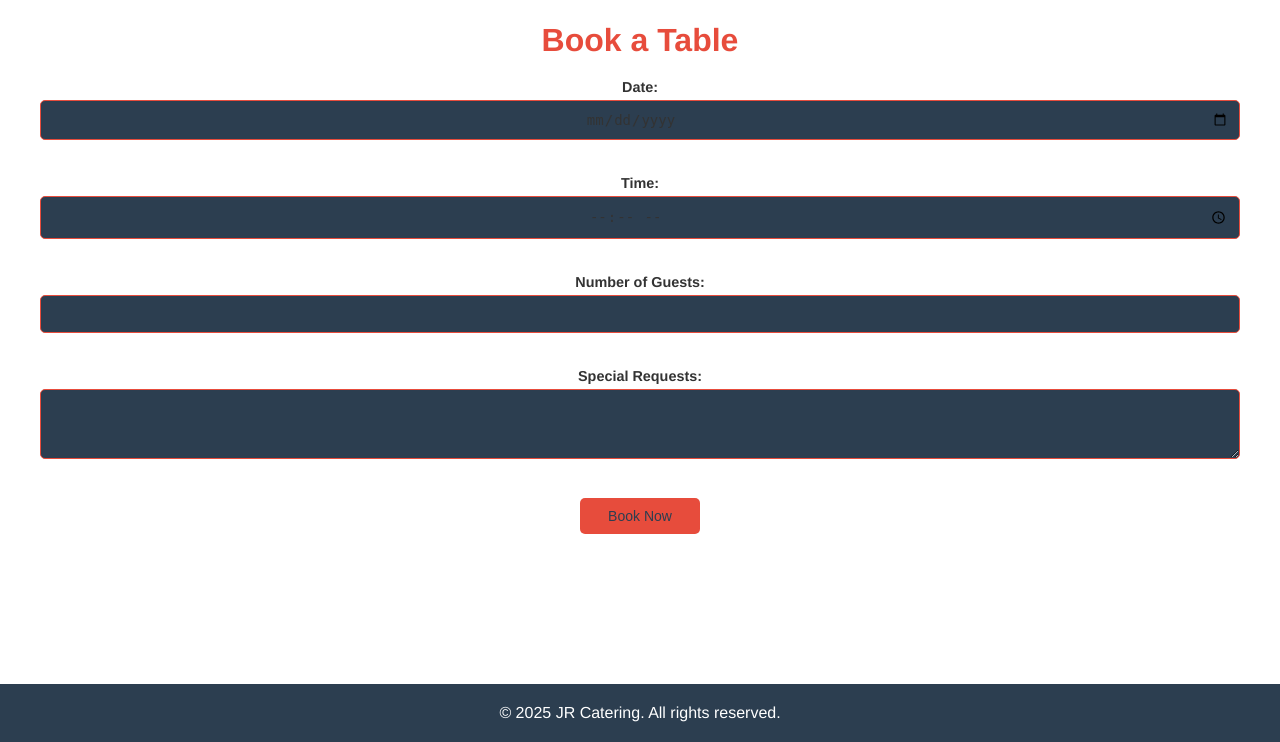
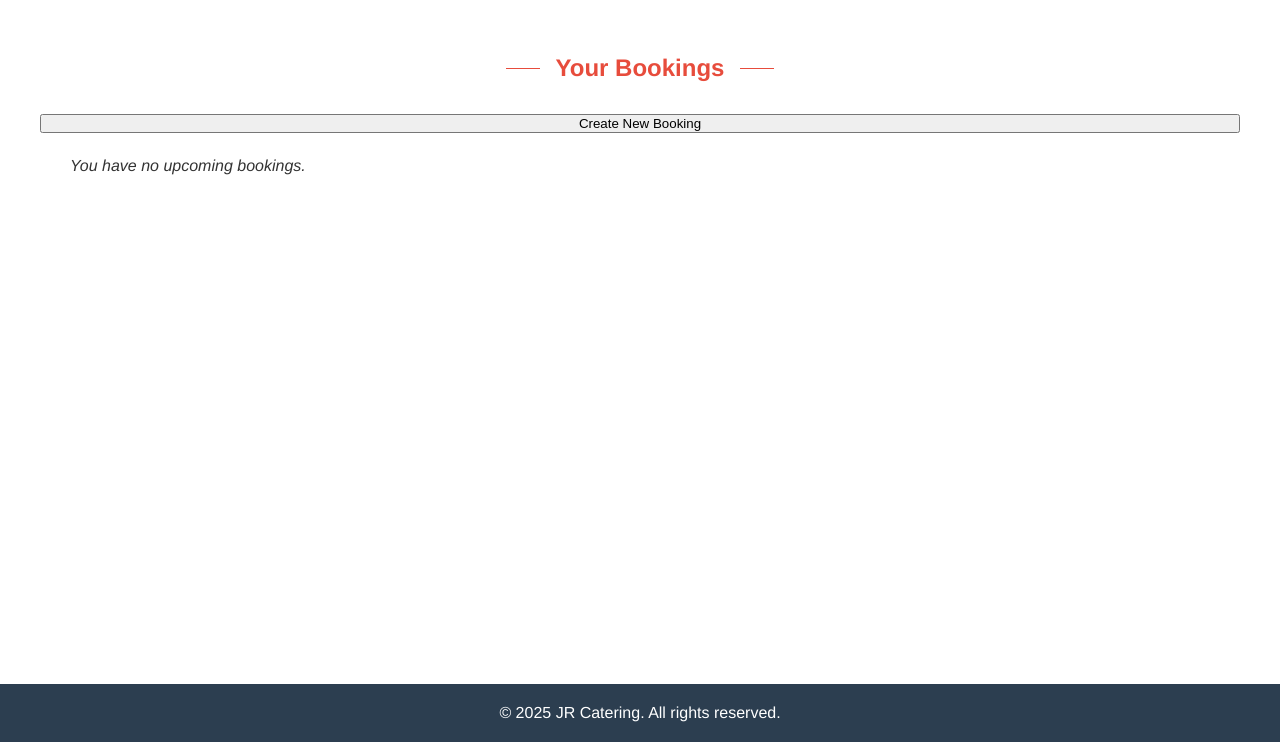
Before and after one commit to ellisrobertsx/JR-Catering-Django, a Django app: page /book/ in a window 1280 px wide. Shown: the part 58-800 px from the top of the page. Run offline with Django 4.2, Linux system fonts and the light colour scheme; a user stored in the database is signed in; data comes from the database, SQL or seed files in the repository; both versions use the stored data as it was after the commit.

Commit message:
updated booking form to support django

```diff
--- a/catering/admin.py
+++ b/catering/admin.py
@@ -15,9 +15,9 @@
 
 @admin.register(Booking)
 class BookingAdmin(admin.ModelAdmin):
-    list_display = ('name', 'user', 'date', 'time', 'guests')
+    list_display = ('name', 'user', 'date', 'time', 'guests', 'special_requests')  # Updated fields
     list_filter = ('date',)
-    search_fields = ('name', 'email')
+    search_fields = ('name', 'email', 'phone')
 
 @admin.register(Contact)
 class ContactAdmin(admin.ModelAdmin):
--- a/catering/views.py
+++ b/catering/views.py
@@ -57,7 +57,7 @@
             messages.error(request, 'Please fill in all required fields.')
         else:
             try:
-                Contact.objects.create(name=name, email=email, phone=phone, message=message)
+                Contact.objects.create(name=name, email=email, message=message)
                 messages.success(request, 'Message sent successfully!')
                 return redirect('contact')
             except Exception as e:
@@ -67,10 +67,8 @@
 
 @login_required
 def book(request):
-    # Display user bookings
-    logger.debug(f"Book - User authenticated: {request.user.is_authenticated}")
     bookings = Booking.objects.filter(user=request.user, date__gte=timezone.now().date()).order_by('date', 'time')
-    return render(request, 'book.html', {'bookings': bookings})
+    return render(request, 'bookings.html', {'bookings': bookings})
 
 @login_required
 def create_booking(request):
@@ -105,7 +103,7 @@
                     'name': new_booking.name,
                     'email': new_booking.email,
                     'phone': new_booking.phone,
-                    'date': new_booking.date,
+                    'date': str(new_booking.date),
                     'time': new_booking.time,
                     'guests': new_booking.guests
                 }
--- a/jr_catering/urls.py
+++ b/jr_catering/urls.py
@@ -14,7 +14,7 @@
 from django.views.decorators.csrf import csrf_exempt
 import json
 from datetime import datetime
-from catering.views import register
+from catering.views import register, book, create_booking, edit_booking, delete_booking
 ##from .models import Booking, MenuItem, Category
 
 def home(request):
@@ -25,9 +25,6 @@
 
 def drinks_menu(request):
     return render(request, 'drinks_menu.html')
-
-def book(request):
-    return render(request, 'book.html')
 
 def contact(request):
     return render(request, 'contact.html')
@@ -62,4 +59,7 @@
     path('logout/', logout_view, name='logout'),
     path('register/', register, name='register'),
     path('admin_panel/', admin_panel, name='admin_panel'),
+    path('create_booking/', create_booking, name='create_booking'),
+    path('edit_booking/<int:booking_id>/', edit_booking, name='edit_booking'),
+    path('delete_booking/<int:booking_id>/', delete_booking, name='delete_booking'),
 ]
--- a/static/css/style.css
+++ b/static/css/style.css
@@ -600,14 +600,9 @@
     transform: translateY(-1px);
 }
 
+/* Ensure booking form is hidden by default and only shown by JS */
 #new-booking-form {
-    margin-bottom: 2rem;
-    background-color: var(--secondary-color);
-    padding: 2rem;
-    border-radius: 8px;
-    border: 1px solid var(--accent-color);
-    width: 95%;
-    margin: 2rem auto;
+    display: none;
 }
 
 #new-booking-form h2 {
--- a/templates/book.html
+++ /dev/null
@@ -1,30 +0,0 @@
-{% extends 'base.html' %}
-{% load static %}
-
-{% block title %}Book a Table - JR Catering{% endblock %}
-
-{% block content %}
-<div class="booking-container">
-    <h1>Book a Table</h1>
-    <form method="post">
-        {% csrf_token %}
-        <div class="form-group">
-            <label for="date">Date:</label>
-            <input type="date" id="date" name="date" required>
-        </div>
-        <div class="form-group">
-            <label for="time">Time:</label>
-            <input type="time" id="time" name="time" required>
-        </div>
-        <div class="form-group">
-            <label for="guests">Number of Guests:</label>
-            <input type="number" id="guests" name="guests" min="1" max="20" required>
-        </div>
-        <div class="form-group">
-            <label for="notes">Special Requests:</label>
-            <textarea id="notes" name="notes" rows="3"></textarea>
-        </div>
-        <button type="submit">Book Now</button>
-    </form>
-</div>
-{% endblock %}
--- /dev/null
+++ b/templates/bookings.html
@@ -0,0 +1,386 @@
+{% extends 'base.html' %}
+{% load static %}
+{% block title %}My Bookings - JR Catering{% endblock %}
+{% block content %}
+<div class="menu-container">
+    <div class="section-title">
+        <span class="line"></span>
+        <h2>Your Bookings</h2>
+        <span class="line"></span>
+    </div>
+    {% if not user.is_authenticated %}
+        <div class="login-prompt">
+            <p>Please log in to view and manage your bookings.</p>
+            <a href="{% url 'login' %}" class="btn primary-btn">Login</a>
+        </div>
+    {% else %}
+        <div class="booking-actions center">
+            <button class="btn primary-btn" onclick="toggleNewBookingForm()">Create New Booking</button>
+        </div>
+        <div id="new-booking-form" class="form-container" style="display: none;">
+            <h2>Make a New Booking</h2>
+            <form id="new-booking-form-element" onsubmit="submitNewBooking(event)">
+                {% csrf_token %}
+                <div class="form-group">
+                    <label for="name">Name:</label>
+                    <input type="text" id="name" name="name" value="{{ user.username }}" required>
+                </div>
+                <div class="form-group">
+                    <label for="email">Email:</label>
+                    <input type="email" id="email" name="email" value="{{ user.email }}" required>
+                </div>
+                <div class="form-group">
+                    <label for="phone">Phone:</label>
+                    <input type="tel" id="phone" name="phone" required>
+                </div>
+                <div class="form-group">
+                    <label for="date">Date:</label>
+                    <input type="date" id="date" name="date" required min="">
+                </div>
+                <div class="form-group">
+                    <label for="time">Time:</label>
+                    <select id="time" name="time" required>
+                        <option value="">Select a time</option>
+                    </select>
+                </div>
+                <div class="form-group">
+                    <label for="guests">Number of Guests:</label>
+                    <input type="number" id="guests" name="guests" min="1" max="20" required>
+                </div>
+                <div class="form-group">
+                    <label for="special_requests">Special Requests (Optional):</label>
+                    <textarea id="special_requests" name="special_requests"></textarea>
+                </div>
+                <div class="booking-actions">
+                    <button type="submit" class="btn edit-btn">Make Booking</button>
+                    <button type="button" class="btn cancel-btn" onclick="toggleNewBookingForm()">Cancel</button>
+                </div>
+            </form>
+        </div>
+        <div class="unique-bookings-grid">
+            {% if bookings %}
+                {% for booking in bookings %}
+                    <div class="unique-booking-card" data-booking-id="{{ booking.id }}">
+                        <div class="unique-booking-display" id="booking-display-{{ booking.id }}">
+                            <div class="booking-info" id="booking-info-{{ booking.id }}">
+                                <p><strong>Booking ID:</strong> {{ booking.id }}</p>
+                                <p><strong>Date:</strong> {{ booking.date }}</p>
+                                <p><strong>Time:</strong> {{ booking.time|time:"H:i" }}</p>
+                                <p><strong>Guests:</strong> {{ booking.guests }}</p>
+                            </div>
+                            <div class="booking-actions">
+                                <button class="btn edit-btn" onclick="toggleEditForm({{ booking.id }})">Edit Booking</button>
+                                <button class="btn cancel-btn" onclick="deleteBooking({{ booking.id }})">Cancel Booking</button>
+                            </div>
+                        </div>
+                        <div class="unique-booking-edit-form" id="edit-form-{{ booking.id }}" style="display: none;">
+                            <form onsubmit="updateBooking(event, {{ booking.id }})">
+                                {% csrf_token %}
+                                <div class="form-group">
+                                    <label for="name-{{ booking.id }}">Name:</label>
+                                    <input type="text" id="name-{{ booking.id }}" name="name" value="{{ booking.name }}" required>
+                                </div>
+                                <div class="form-group">
+                                    <label for="email-{{ booking.id }}">Email:</label>
+                                    <input type="email" id="email-{{ booking.id }}" name="email" value="{{ booking.email }}" required>
+                                </div>
+                                <div class="form-group">
+                                    <label for="phone-{{ booking.id }}">Phone:</label>
+                                    <input type="tel" id="phone-{{ booking.id }}" name="phone" value="{{ booking.phone }}" required>
+                                </div>
+                                <div class="form-group">
+                                    <label for="date-{{ booking.id }}">Date:</label>
+                                    <input type="date" id="date-{{ booking.id }}" name="date" value="{{ booking.date }}" required>
+                                </div>
+                                <div class="form-group">
+                                    <label for="time-{{ booking.id }}">Time:</label>
+                                    <select id="time-{{ booking.id }}" name="time" required>
+                                        <option value="">Select a time</option>
+                                    </select>
+                                </div>
+                                <div class="form-group">
+                                    <label for="guests-{{ booking.id }}">Guests:</label>
+                                    <input type="number" id="guests-{{ booking.id }}" name="guests" value="{{ booking.guests }}" min="1" max="20" required>
+                                </div>
+                                <div class="booking-actions">
+                                    <button type="submit" class="btn save-btn">Save Changes</button>
+                                    <button type="button" class="btn cancel-btn" onclick="toggleEditForm({{ booking.id }})">Cancel</button>
+                                </div>
+                            </form>
+                        </div>
+                    </div>
+                {% endfor %}
+            {% else %}
+                <p class="no-bookings">You have no upcoming bookings.</p>
+            {% endif %}
+        </div>
+    {% endif %}
+</div>
+<script>
+function getCsrfToken() {
+    return document.querySelector('[name=csrfmiddlewaretoken]').value;
+}
+function setMinDate(inputId) {
+    const dateInput = document.getElementById(inputId);
+    const tomorrow = new Date();
+    tomorrow.setDate(tomorrow.getDate() + 1);
+    const yyyy = tomorrow.getFullYear();
+    const mm = String(tomorrow.getMonth() + 1).padStart(2, '0');
+    const dd = String(tomorrow.getDate()).padStart(2, '0');
+    dateInput.min = `${yyyy}-${mm}-${dd}`;
+}
+function generateTimeSlots(selectId) {
+    const timeSelect = document.getElementById(selectId);
+    timeSelect.innerHTML = '<option value="">Select a time</option>';
+    const startHour = 11;
+    const endHour = 22;
+    for (let hour = startHour; hour < endHour; hour++) {
+        for (let minute = 0; minute < 60; minute += 5) {
+            const formattedHour = String(hour).padStart(2, '0');
+            const formattedMinute = String(minute).padStart(2, '0');
+            const timeString = `${formattedHour}:${formattedMinute}`;
+            const option = document.createElement('option');
+            option.value = timeString;
+            option.textContent = timeString;
+            timeSelect.appendChild(option);
+        }
+    }
+}
+function toggleNewBookingForm() {
+    const form = document.getElementById('new-booking-form');
+    if (form.style.display === 'none' || form.style.display === '') {
+        form.style.display = 'block';
+        setMinDate('date');
+        generateTimeSlots('time');
+    } else {
+        form.style.display = 'none';
+    }
+}
+function toggleEditForm(bookingId) {
+    const targetCard = document.querySelector(`.unique-booking-card[data-booking-id="${bookingId}"]`);
+    const allBookingCards = document.querySelectorAll('.unique-booking-card');
+    allBookingCards.forEach(card => {
+        if (card !== targetCard) {
+            card.classList.remove('editing');
+            const editForm = card.querySelector('.unique-booking-edit-form');
+            const displayForm = card.querySelector('.unique-booking-display');
+            if (editForm) editForm.style.display = 'none';
+            if (displayForm) displayForm.style.display = 'block';
+        }
+    });
+    if (targetCard) {
+        const isEditing = targetCard.classList.toggle('editing');
+        const editForm = targetCard.querySelector('.unique-booking-edit-form');
+        const displayForm = targetCard.querySelector('.unique-booking-display');
+        if (isEditing) {
+            editForm.style.display = 'block';
+            displayForm.style.display = 'none';
+            setMinDate(`date-${bookingId}`);
+            generateTimeSlots(`time-${bookingId}`);
+            const currentTime = document.getElementById(`booking-info-${bookingId}`).querySelector('p:nth-child(3)').textContent.split(': ')[1];
+            document.getElementById(`time-${bookingId}`).value = currentTime;
+            targetCard.style.gridColumn = 'span 2';
+        } else {
+            editForm.style.display = 'none';
+            displayForm.style.display = 'block';
+            targetCard.style.gridColumn = 'auto';
+        }
+    }
+}
+document.addEventListener('DOMContentLoaded', function() {
+    setMinDate('date');
+    generateTimeSlots('time');
+});
+function updateBooking(event, bookingId) {
+    event.preventDefault();
+    const nameValue = document.getElementById(`name-${bookingId}`).value;
+    const emailValue = document.getElementById(`email-${bookingId}`).value;
+    const phoneValue = document.getElementById(`phone-${bookingId}`).value;
+    const dateValue = document.getElementById(`date-${bookingId}`).value;
+    const timeValue = document.getElementById(`time-${bookingId}`).value;
+    const guestsValue = document.getElementById(`guests-${bookingId}`).value;
+    const bookingData = {
+        name: nameValue,
+        email: emailValue,
+        phone: phoneValue,
+        date: dateValue,
+        time: timeValue,
+        guests: parseInt(guestsValue)
+    };
+    fetch(`{% url 'edit_booking' booking_id=0 %}`.replace('0', bookingId), {
+        method: 'POST',
+        headers: {
+            'Content-Type': 'application/json',
+            'X-Requested-With': 'XMLHttpRequest',
+            'X-CSRFToken': getCsrfToken()
+        },
+        body: JSON.stringify(bookingData)
+    })
+    .then(response => {
+        if (!response.ok) {
+            return response.json().then(data => {
+                throw new Error(data.error || 'Failed to update booking');
+            });
+        }
+        return response.json();
+    })
+    .then(data => {
+        if (data.success) {
+            const infoDiv = document.getElementById(`booking-info-${bookingId}`);
+            infoDiv.innerHTML = `
+                <p><strong>Booking ID:</strong> ${bookingId}</p>
+                <p><strong>Date:</strong> ${bookingData.date}</p>
+                <p><strong>Time:</strong> ${bookingData.time}</p>
+                <p><strong>Guests:</strong> ${bookingData.guests}</p>
+            `;
+            toggleEditForm(bookingId);
+            alert('Booking updated successfully!');
+        }
+    })
+    .catch(error => {
+        console.error('Update failed:', error);
+        alert(`Error updating booking: ${error.message}`);
+    });
+}
+function deleteBooking(bookingId) {
+    if (confirm('Are you sure you want to cancel this booking?')) {
+        fetch(`{% url 'delete_booking' booking_id=0 %}`.replace('0', bookingId), {
+            method: 'POST',
+            headers: {
+                'Content-Type': 'application/json',
+                'X-CSRFToken': getCsrfToken()
+            }
+        })
+        .then(response => {
+            if (response.ok) {
+                const bookingCard = document.querySelector(`.unique-booking-card[data-booking-id="${bookingId}"]`);
+                if (bookingCard) {
+                    bookingCard.remove();
+                    const remainingBookings = document.querySelectorAll('.unique-booking-card');
+                    if (remainingBookings.length === 0) {
+                        const bookingsGrid = document.querySelector('.unique-bookings-grid');
+                        bookingsGrid.innerHTML = '<p class="no-bookings">You have no upcoming bookings.</p>';
+                    }
+                }
+                alert('Booking cancelled successfully!');
+            } else {
+                alert('Failed to cancel booking. Please try again.');
+            }
+        })
+        .catch(error => {
+            console.error('Error:', error);
+            alert('Error cancelling booking. Please try again.');
+        });
+    }
+}
+function submitNewBooking(event) {
+    event.preventDefault();
+    const nameValue = document.getElementById('name').value;
+    const emailValue = document.getElementById('email').value;
+    const phoneValue = document.getElementById('phone').value;
+    const dateValue = document.getElementById('date').value;
+    const timeValue = document.getElementById('time').value;
+    const guestsValue = document.getElementById('guests').value;
+    const specialRequestsValue = document.getElementById('special_requests').value;
+    const bookingData = {
+        name: nameValue,
+        email: emailValue,
+        phone: phoneValue,
+        date: dateValue,
+        time: timeValue,
+        guests: parseInt(guestsValue),
+        special_requests: specialRequestsValue
+    };
+    const submitButton = event.target.querySelector('button[type="submit"]');
+    submitButton.disabled = true;
+    submitButton.textContent = 'Creating booking...';
+    fetch('{% url 'create_booking' %}', {
+        method: 'POST',
+        headers: {
+            'Content-Type': 'application/json',
+            'X-Requested-With': 'XMLHttpRequest',
+            'X-CSRFToken': getCsrfToken()
+        },
+        body: JSON.stringify(bookingData)
+    })
+    .then(response => {
+        return response.json().then(data => {
+            if (!response.ok) {
+                throw new Error(data.error || 'Failed to create booking');
+            }
+            return data;
+        });
+    })
+    .then(data => {
+        const bookingsGrid = document.querySelector('.unique-bookings-grid');
+        const noBookingsMessage = document.querySelector('.no-bookings');
+        if (noBookingsMessage) {
+            noBookingsMessage.remove();
+        }
+        const newBookingCard = `
+            <div class="unique-booking-card" data-booking-id="${data.booking.id}">
+                <div class="unique-booking-display" id="booking-display-${data.booking.id}">
+                    <div class="booking-info" id="booking-info-${data.booking.id}">
+                        <p><strong>Booking ID:</strong> ${data.booking.id}</p>
+                        <p><strong>Date:</strong> ${data.booking.date}</p>
+                        <p><strong>Time:</strong> ${data.booking.time}</p>
+                        <p><strong>Guests:</strong> ${data.booking.guests}</p>
+                    </div>
+                    <div class="booking-actions">
+                        <button class="btn edit-btn" onclick="toggleEditForm(${data.booking.id})">Edit Booking</button>
+                        <button class="btn cancel-btn" onclick="deleteBooking(${data.booking.id})">Cancel Booking</button>
+                    </div>
+                </div>
+                <div class="unique-booking-edit-form" id="edit-form-${data.booking.id}" style="display: none;">
+                    <form onsubmit="updateBooking(event, ${data.booking.id})">
+                        <div class="form-group">
+                            <label for="name-${data.booking.id}">Name:</label>
+                            <input type="text" id="name-${data.booking.id}" name="name" value="${data.booking.name}" required>
+                        </div>
+                        <div class="form-group">
+                            <label for="email-${data.booking.id}">Email:</label>
+                            <input type="email" id="email-${data.booking.id}" name="email" value="${data.booking.email}" required>
+                        </div>
+                        <div class="form-group">
+                            <label for="phone-${data.booking.id}">Phone:</label>
+                            <input type="tel" id="phone-${data.booking.id}" name="phone" value="${data.booking.phone}" required>
+                        </div>
+                        <div class="form-group">
+                            <label for="date-${data.booking.id}">Date:</label>
+                            <input type="date" id="date-${data.booking.id}" name="date" value="${data.booking.date}" required>
+                        </div>
+                        <div class="form-group">
+                            <label for="time-${data.booking.id}">Time:</label>
+                            <select id="time-${data.booking.id}" name="time" required>
+                                <option value="">Select a time</option>
+                            </select>
+                        </div>
+                        <div class="form-group">
+                            <label for="guests-${data.booking.id}">Guests:</label>
+                            <input type="number" id="guests-${data.booking.id}" name="guests" value="${data.booking.guests}" min="1" max="20" required>
+                        </div>
+                        <div class="booking-actions">
+                            <button type="submit" class="btn save-btn">Save Changes</button>
+                            <button type="button" class="btn cancel-btn" onclick="toggleEditForm(${data.booking.id})">Cancel</button>
+                        </div>
+                    </form>
+                </div>
+            </div>
+        `;
+        bookingsGrid.insertAdjacentHTML('afterbegin', newBookingCard);
+        generateTimeSlots(`time-${data.booking.id}`);
+        document.getElementById(`time-${data.booking.id}`).value = data.booking.time;
+        toggleNewBookingForm();
+        document.getElementById('new-booking-form-element').reset();
+        alert('Booking created successfully!');
+    })
+    .catch(error => {
+        alert(error.message || 'Error creating booking. Please try again.');
+    })
+    .finally(() => {
+        submitButton.disabled = false;
+        submitButton.textContent = 'Make Booking';
+    });
+}
+</script>
+{% endblock %}
```
Also changed, not shown: catering/models.py (+11 -7 lines), models.py (deleted, +0 -46 lines), templates/confirmation.html (renamed from templates/booking_confirmation.html, +3 -5 lines), urls.py (deleted, +0 -46 lines), catering/migrations/0002_booking_created_at_booking_phone_and_more.py (added), db.sqlite3.
